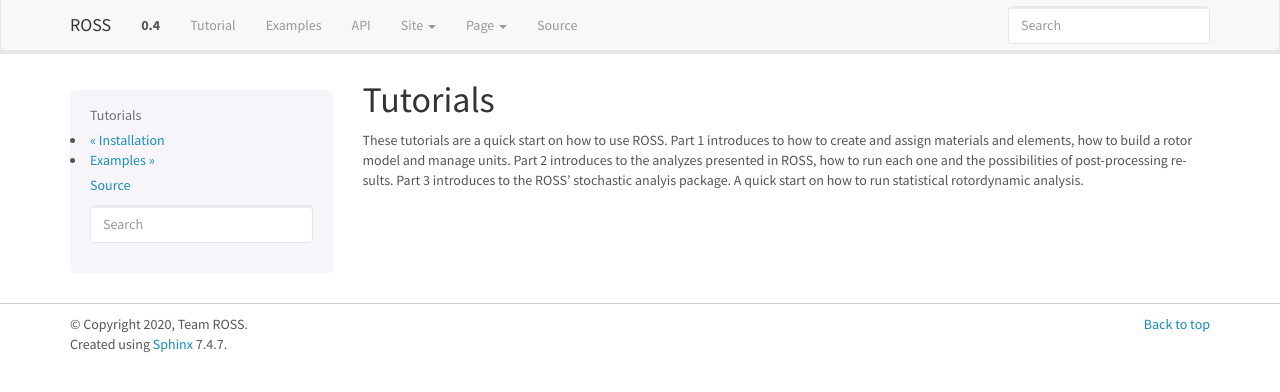
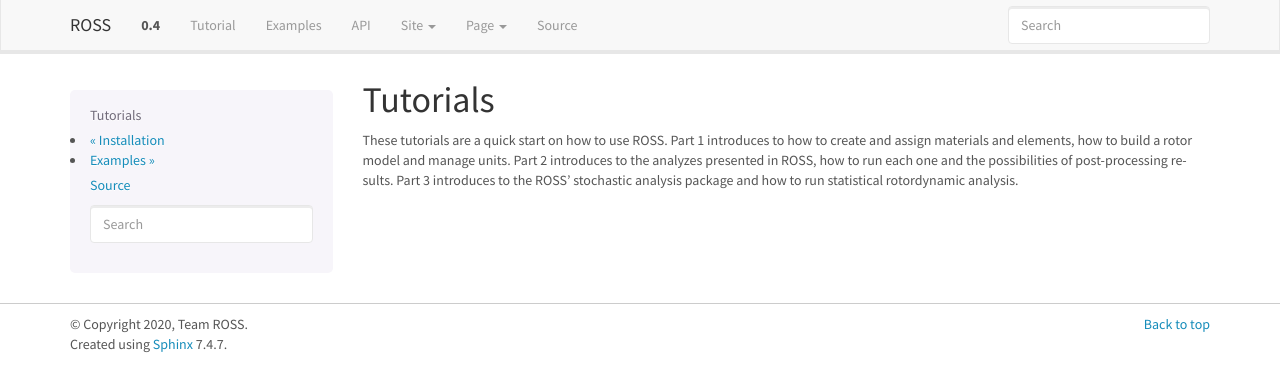
Before and after one commit to petrobras/ross, a Sphinx documentation site: the page built from docs/tutorials.rst, in a window 1280 px wide. Shown: the top 392 px of the page. Built offline with Sphinx 7.4.7, drawn with Linux system fonts in a browser that asks for light colours; pages that are not in the unit, such as notebooks, are missing from menus; comment, search, counter and statistics services are not loaded.

Commit message:
Fix typos

```diff
--- a/docs/tutorials.rst
+++ b/docs/tutorials.rst
@@ -1,13 +1,11 @@
 Tutorials
 =========
 
-These tutorials are a quick start on how to use ROSS.
-Part 1 introduces to how to create and assign materials and elements, how to
-build a rotor model and manage units.
-Part 2 introduces to the analyzes presented in ROSS, how to run each one
-and the possibilities of post-processing results.
-Part 3 introduces to the ROSS' stochastic analyis package. A quick start on
-how to run statistical rotordynamic analysis.
+These tutorials are a quick start on how to use ROSS. Part 1 introduces to how to create
+and assign materials and elements, how to build a rotor model and manage units. Part 2
+introduces to the analyzes presented in ROSS, how to run each one and the possibilities
+of post-processing results. Part 3 introduces to the ROSS’ stochastic analysis package
+and how to run statistical rotordynamic analysis.
 
 .. toctree::
    :maxdepth: 1
```
